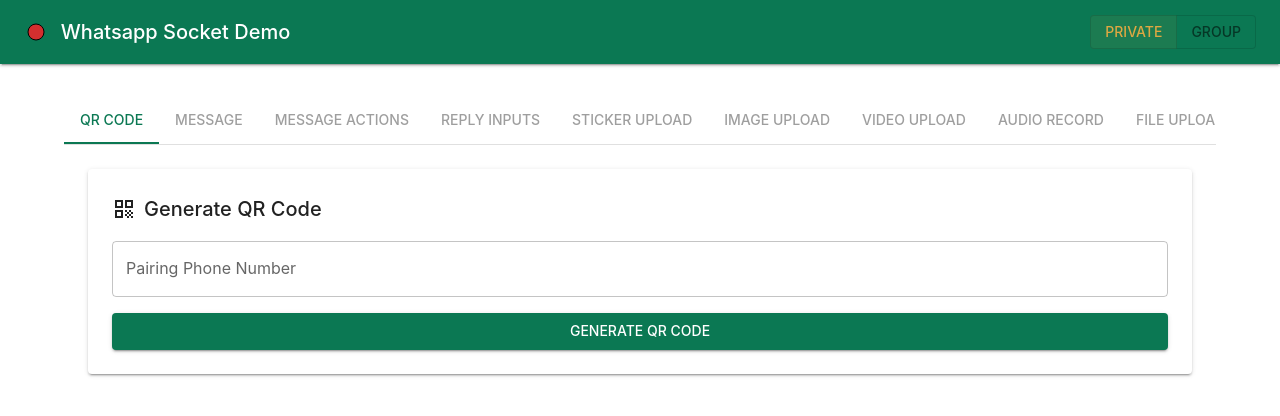
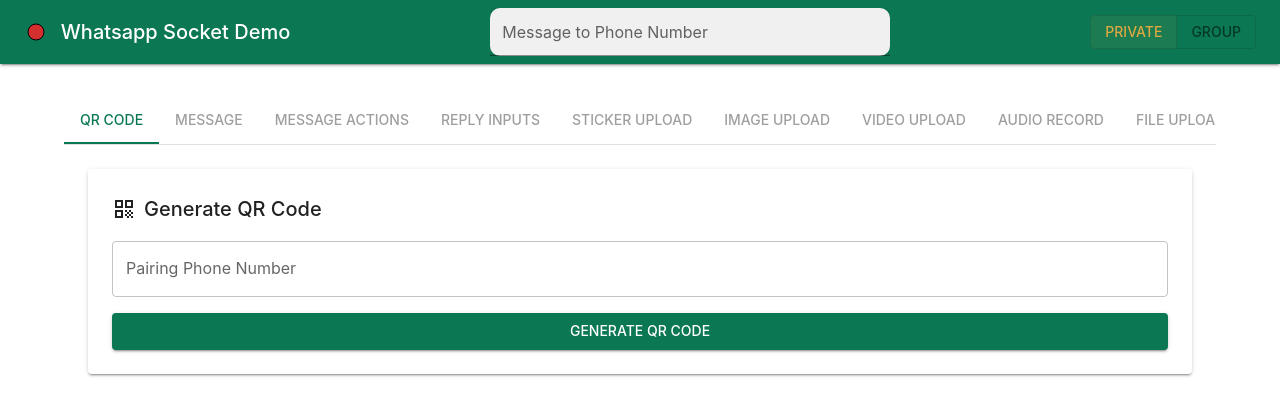
Before and after one commit to hdriel/whatsapp-socket, a React (Vite) app in the folder demo-client/: page / in a window 1280 px wide. Shown: the top 416 px of the page. Built offline with nearby package versions, Linux system fonts and the light colour scheme; no server answers.

Commit message:
add group actions

```diff
--- a/demo-client/src/App.tsx
+++ b/demo-client/src/App.tsx
@@ -31,7 +31,7 @@
         const tab = tabs[currentTab];
         const initTab = tabs.findIndex((tab) => tab.init);
 
-        if (!serverConnected || (tab.group && !groupOption) || (tab.phone && !messageToPhone)) {
+        if (!serverConnected || (tab.group && !groupOption)) {
             setCurrentTab(initTab >= 0 ? initTab : 0);
         }
     }, [groupOption, messageToPhone]);
@@ -61,10 +61,7 @@
                                               iconPosition: 'start',
                                           }
                                         : {
-                                              disabled:
-                                                  !serverConnected ||
-                                                  (tab.group && !groupOption) ||
-                                                  (tab.phone && !messageToPhone),
+                                              disabled: !serverConnected || (tab.group && !groupOption),
                                           })}
                                 />
                             ))}
--- a/demo-client/src/components/AppBar.tsx
+++ b/demo-client/src/components/AppBar.tsx
@@ -11,6 +11,7 @@
     Autocomplete,
     AutocompleteRenderInputParams,
     TextField,
+    type SxProps,
 } from '@mui/material';
 import { useGroups } from '../hooks/useGroups.ts';
 import { getSocket } from '../socket.ts';
@@ -22,8 +23,15 @@
     wasClientConnectingStatus: 'open' | 'close' | 'connecting';
 }
 
+const textFieldStyles: SxProps = {
+    minWidth: '400px',
+    backgroundColor: '#FFFFFF',
+    borderRadius: '10px',
+};
+
 export const AppBar: React.FC<AppBarProps> = ({ wasClientConnectingStatus, serverConnected }) => {
-    const { actionType, setActionType, groupOption, setGroupOption } = useAppContext();
+    const { actionType, setActionType, groupOption, setGroupOption, setMessageToPhone, messageToPhone } =
+        useAppContext();
     const groups = useGroups();
     const socket = getSocket();
 
@@ -56,9 +64,14 @@
                 <Tooltip title={tooltip}>
                     <FiberManualRecord stroke="black" color={color as any} onClick={onStatusClick} />
                 </Tooltip>
-                <Typography variant="h6" component="div" sx={{ flexGrow: 1, alignItems: 'center', color: 'white' }}>
+                <Typography
+                    variant="h6"
+                    component="div"
+                    sx={{ flexGrow: 1, alignItems: 'center', color: 'white', minWidth: 'max-content' }}
+                >
                     Whatsapp Socket Demo
                 </Typography>
+                <Box sx={{ display: 'flex', justifyContent: 'center', alignItems: 'center', width: '100%' }}>
                     {actionType === ActionType.GROUP && (
                         <Autocomplete
                             value={groupOption}
@@ -68,15 +81,26 @@
                                 return (
                                     <TextField
                                         variant="filled"
-                                    label="Group"
+                                        label="Message to Group"
                                         {...params}
-                                    sx={{ padding: 0, margin: 0, minWidth: '400px' }}
-                                    color="secondary"
+                                        sx={textFieldStyles}
                                     />
                                 );
                             }}
                         />
                     )}
+                    {actionType === ActionType.PRIVATE && (
+                        <TextField
+                            size="small"
+                            variant="filled"
+                            label="Message to Phone Number"
+                            placeholder="e.g., +1234567890"
+                            value={messageToPhone}
+                            onChange={(e) => setMessageToPhone(e.target.value)}
+                            sx={textFieldStyles}
+                        />
+                    )}
+                </Box>
                 <Box marginInlineStart="auto">
                     <ToggleButtonGroup
                         color="secondary"
```
Lines whose indentation alone changed are shown as unchanged.
